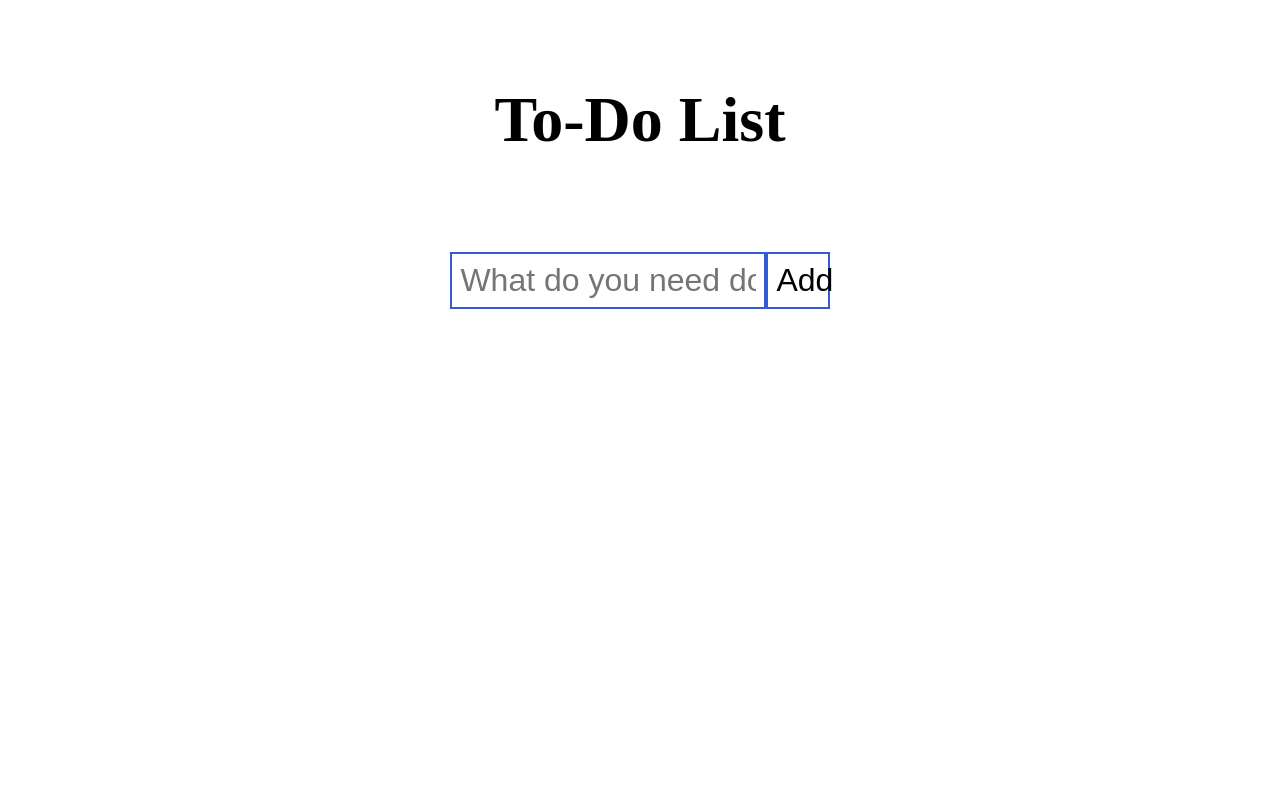
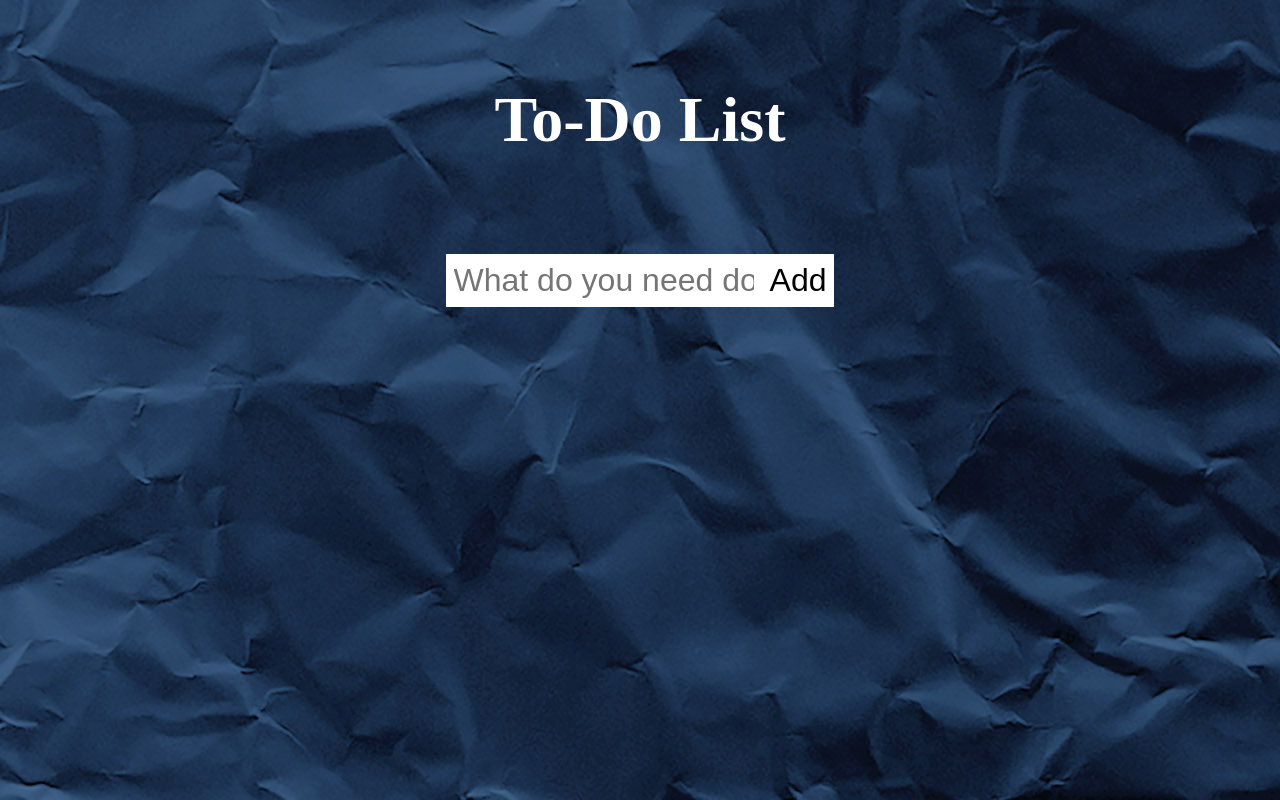
Before and after one commit to Chad-Powellv1/react-todo, a React (Create React App) app: page / in a window 1280 px wide. Built offline with nearby package versions, Linux system fonts and the light colour scheme.

Commit message:
added background image and styled input

```diff
--- a/src/App.css
+++ b/src/App.css
@@ -0,0 +1,3 @@
+body {
+    background-image: url('./assets/blue-background.jpg');
+}
--- a/src/components/form.css
+++ b/src/components/form.css
@@ -4,9 +4,10 @@
 
 .title {
 	padding: 30px 40px;
-	color: rgb(0, 0, 0);
+	color: white;
 	text-align: center;
 	font-size: 4rem;
+
 }
 
 
@@ -14,6 +15,7 @@
 	content: '';
 	display: table;
 	clear: both;
+
 }
 
 .form {
@@ -25,13 +27,12 @@
 
 input {
 	margin: 0;
-	border: 2px solid rgb(53, 90, 212);
 	border-radius: 0;
 	width: 25%;
 	float: left;
     padding: 0.5rem;
     font-size: 2rem;
-
+	border: none;
 
 }
 
@@ -39,16 +40,14 @@ input {
 .addBtn {
     display: flex;
 	padding: 0.5rem;
-	width: 5%;
 	background: #ffffff;
-	color: rgb(0, 0, 0);
 	float: left;
 	text-align: center;
 	font-size: 2rem;
 	cursor: pointer;
 	transition: 0.3s;
 	border-radius: 0;
-    border: 2px solid rgb(53, 90, 212);
+	border: none;
 }
 
 .addBtn:hover {
```
Also changed, not shown: src/assets/blue-background.jpg (added).
